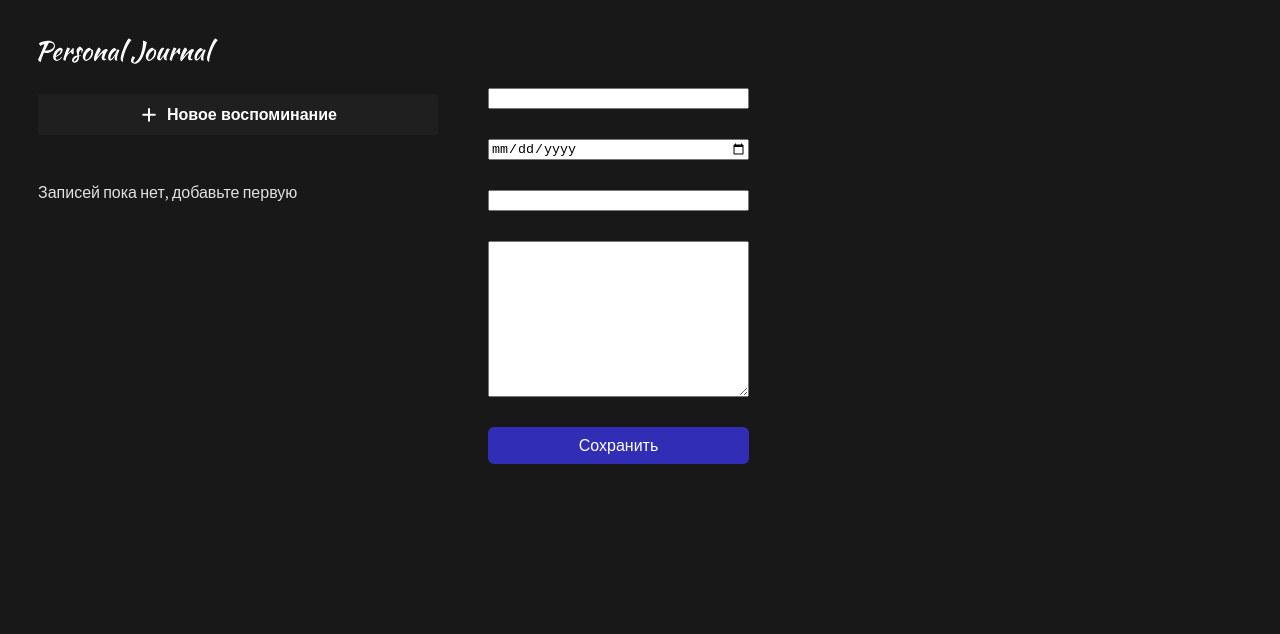
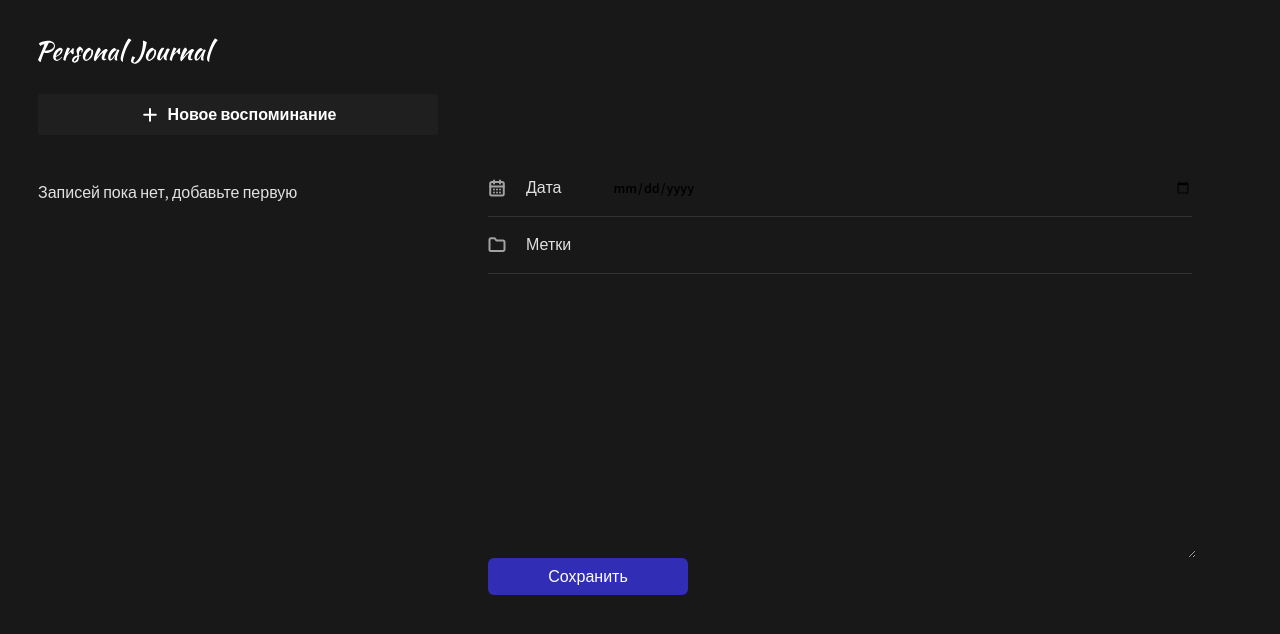
Before and after one commit to annabeliaeva/my-diary, a React (Vite) app: page / in a window 1280 px wide. Shown: the top 634 px of the page. Built offline with nearby package versions, Linux system fonts and the light colour scheme.

Commit message:
feat: add styling

```diff
--- a/src/components/Button/Button.css
+++ b/src/components/Button/Button.css
@@ -7,6 +7,7 @@
   font-size: 16px;
   border: none;
   color: white;
+  max-width: 200px;
 }
 
 .accent:hover {
@@ -14,5 +15,5 @@
 }
 
 .accent {
-	background: #312EB5;
+  background: #312eb5;
 }
--- a/src/components/JournalForm/JournalForm.jsx
+++ b/src/components/JournalForm/JournalForm.jsx
@@ -41,22 +41,38 @@ function JournalForm({ onSubmit }) {
       <input
         type="text"
         name="header"
-        className={cn(style.input, {
+        className={cn(style.input, style.header, {
           [style.invalid]: !isFormValid.header
         })}
       />
-      <input
-        type="date"
-        name="date"
-        className={`input ${isFormValid.date ? '' : style.invalid}`}
-      />
-      <input type="text" name="tag" />
+      <div className={style.form_row}>
+        <label htmlFor="date" className={style.form_label}>
+          <img src="/date.svg" alt="date" />
+          <p>Дата</p>
+        </label>
+        <input
+          type="date"
+          id="date"
+          name="date"
+          className={cn(style.input, style.input, {
+            [style.invalid]: !isFormValid.date
+          })}
+        />
+      </div>
+      <div className={style.form_row}>
+        <label htmlFor="tag" className={style.form_label}>
+          <img src="/tag.svg" alt="tag" />
+          <p>Метки</p>
+        </label>
+        <input type="text" id="tag" className={style.input} name="tag" />
+      </div>
       <textarea
         name="post"
-        id=""
         cols="30"
         rows="10"
-        className={` ${isFormValid.post ? '' : style.invalid}`}
+        className={cn(style.input, style.post, {
+          [style.invalid]: !isFormValid.post
+        })}
       ></textarea>
       <Button text="Сохранить" />
     </form>
--- a/src/components/JournalForm/JournalForm.module.css
+++ b/src/components/JournalForm/JournalForm.module.css
@@ -1,7 +1,43 @@
 .journal_form {
   display: flex;
   flex-direction: column;
-  gap: 30px;
+}
+
+.header {
+  background: none;
+  border: none;
+  height: 40px;
+  font-weight: 600;
+  font-size: 32px;
+  margin-bottom: 30px;
+  border-bottom: 1px solid #323232;
+  width: 100%;
+}
+
+.form_label {
+  display: flex;
+  align-items: center;
+  gap: 20px;
+}
+
+.form_row {
+  display: flex;
+  align-items: center;
+  gap: 50px;
+  border-bottom: 1px solid #323232;
+}
+
+.input {
+  border: none;
+  background: none;
+  font-size: 14px;
+  font-weight: 600;
+  width: 100%;
+}
+.post {
+  font-weight: 400;
+  font-size: 16px;
+  line-height: 28px;
 }
 
 .invalid {
--- a/src/index.css
+++ b/src/index.css
@@ -1,5 +1,4 @@
 :root {
-  font-family: 'Source Sans 3', sans-serif;
   line-height: 1.5;
   font-weight: 400;
 
@@ -15,3 +14,8 @@
 
 body {
 }
+
+* {
+  font-family: 'Source Sans 3', sans-serif;
+  /* color: white; */
+}
--- a/src/layouts/Body/Body.jsx
+++ b/src/layouts/Body/Body.jsx
@@ -1,9 +1,9 @@
-import './Body.css'
+import styles from './Body.module.css'
 
 function Body({ children }) {
   return (
     <>
-      <div className="body">{children}</div>
+      <div className={styles.body}>{children}</div>
     </>
   )
 }
--- a/src/layouts/Body/Body.css
+++ b/src/layouts/Body/Body.module.css
@@ -1,3 +1,4 @@
 .body {
   padding: 50px;
+  width: 100%;
 }
--- a/src/layouts/LeftPanel/LeftPanel.css
+++ b/src/layouts/LeftPanel/LeftPanel.css
@@ -1,5 +1,6 @@
 .left-panel {
-  width: 400px;
+  max-width: 400px;
+  min-width: 400px;
   display: flex;
   flex-direction: column;
   gap: 30px;
```
Also changed, not shown: public/date.svg (added), public/tag.svg (added). Lines whose indentation alone changed are shown as unchanged.
